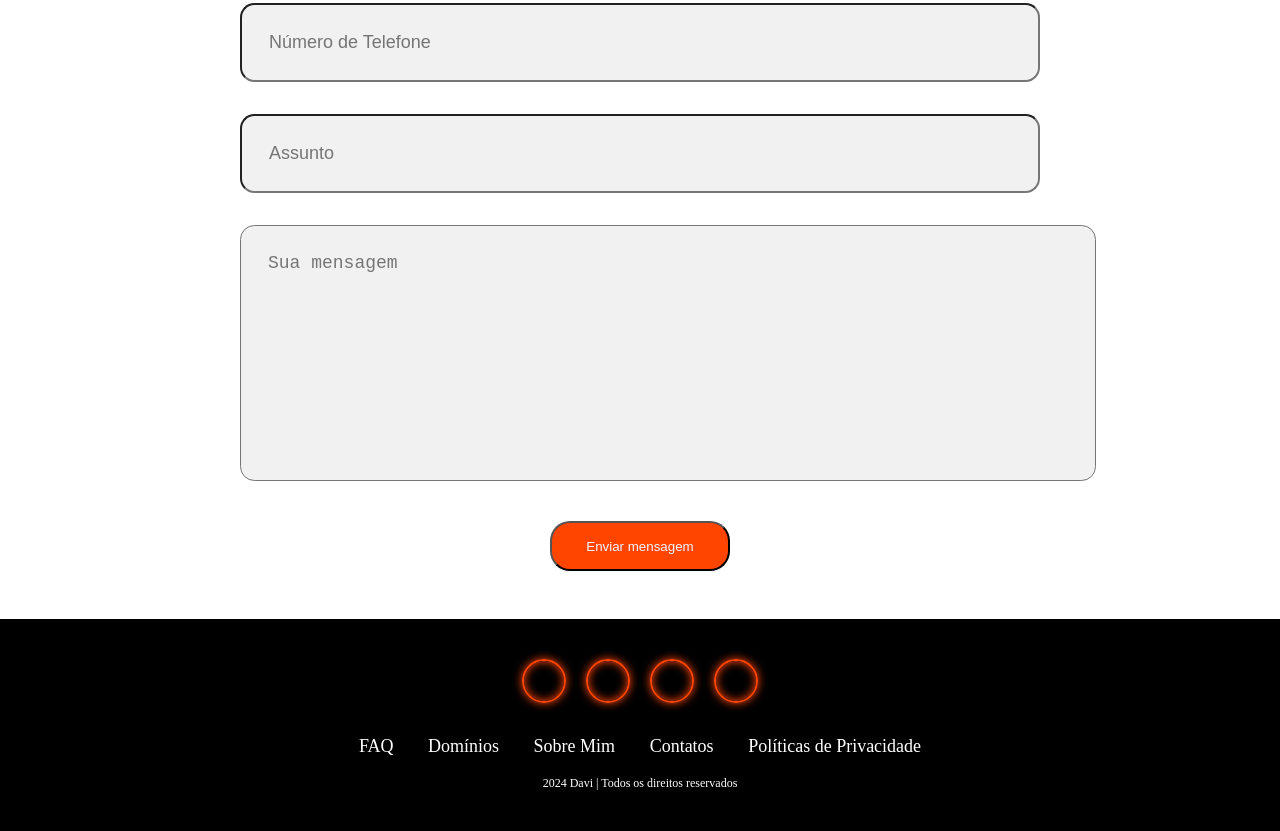
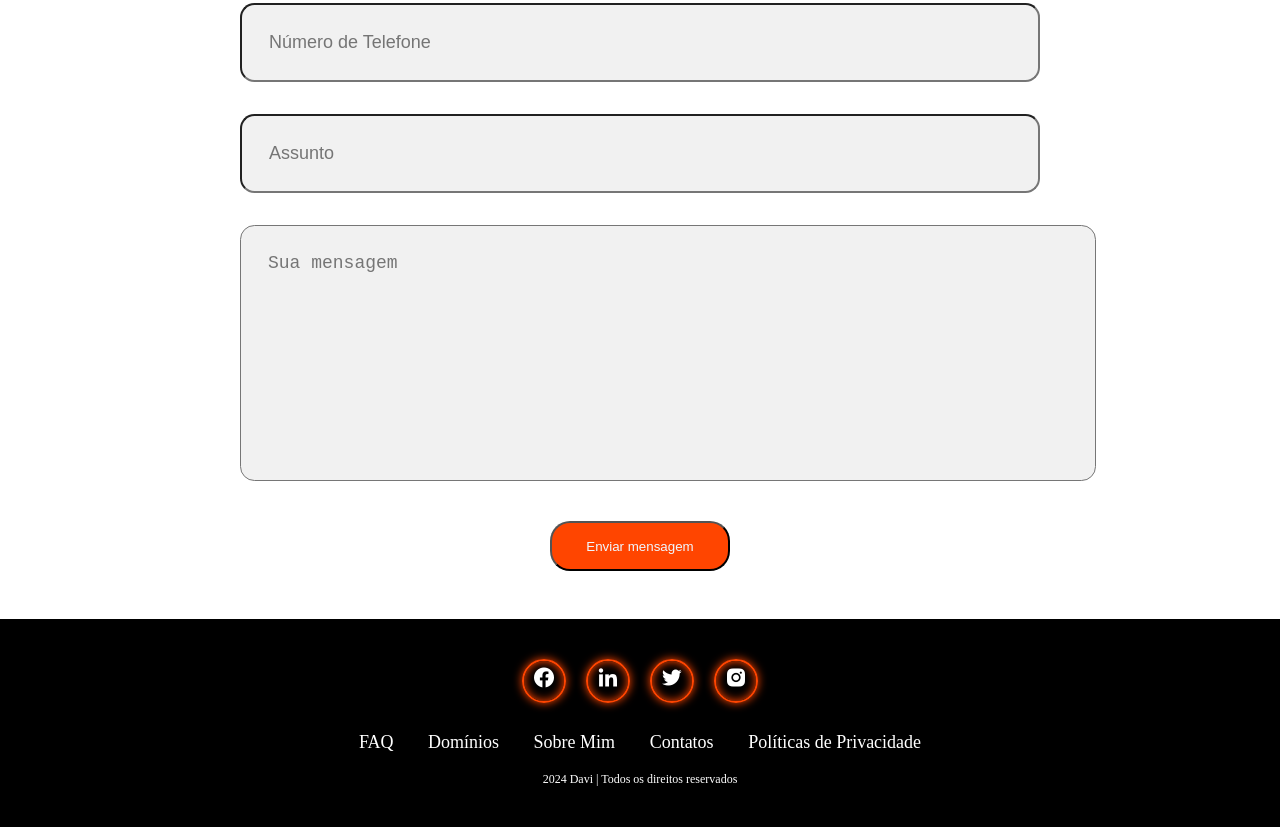
Before and after one commit to davicondeg/projetoaula, a plain HTML site: page index.html in a window 1280 px wide. Shown: the part 1321-2152 px from the top of the page. Drawn offline with nearby package versions, Linux system fonts and the light colour scheme.

Commit message:
Update index.html

```diff
--- a/index.html
+++ b/index.html
@@ -5,6 +5,7 @@
     <meta name="viewport" content="width=device-width, initial-scale=1.0">
     <title>Document</title>
     <link rel="stylesheet" href="./styles.css">
+    <link href='https://unpkg.com/boxicons@2.1.4/css/boxicons.min.css' rel='stylesheet'>
 </head>
 <body>
     <header>
```
